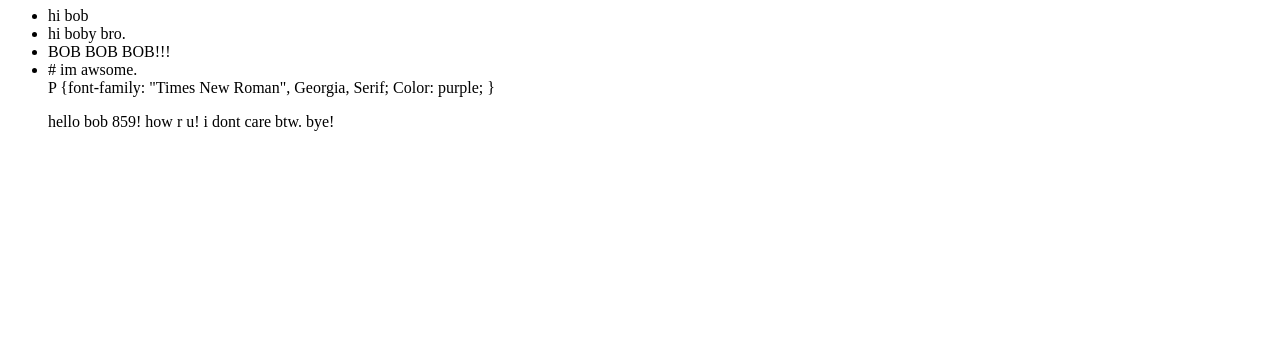
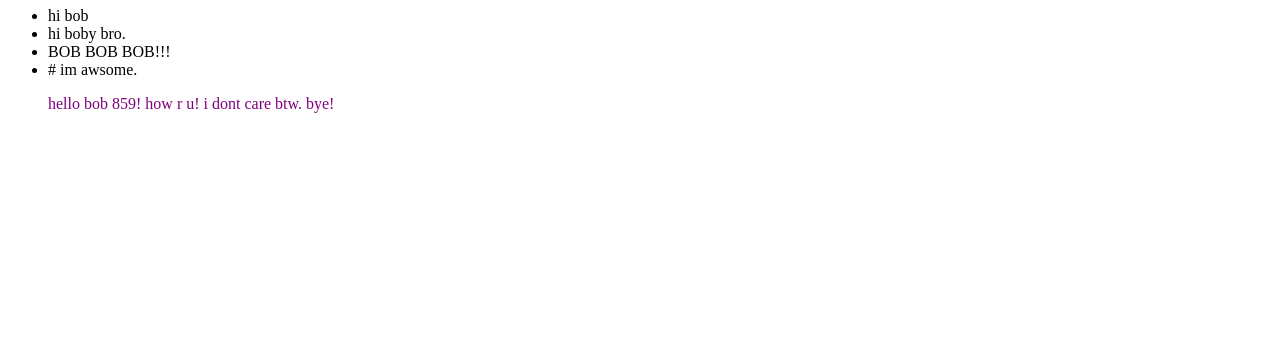
Before and after one commit to bob859/bob859, a plain HTML site: page index.html in a window 1280 px wide. Shown: the part 459-800 px from the top of the page. Drawn offline with Linux system fonts and the light colour scheme.

Commit message:
Update index.html

```diff
--- a/index.html
+++ b/index.html
@@ -3,7 +3,9 @@
     <head>
 
       <title>   </title>
-
+  <style> p {font-family: "Times New Roman", Georgia, Serif;
+    Color: purple;
+  }</style>
 
     </head>
 
@@ -31,11 +33,9 @@
 
 
 
-P {font-family: "Times New Roman", Georgia, Serif;
-    Color: purple;
-}
 
-<P> hello bob 859! how r u! i dont care btw. bye! </P>
+
+<p> hello bob 859! how r u! i dont care btw. bye! </p>
 
 
 
```
